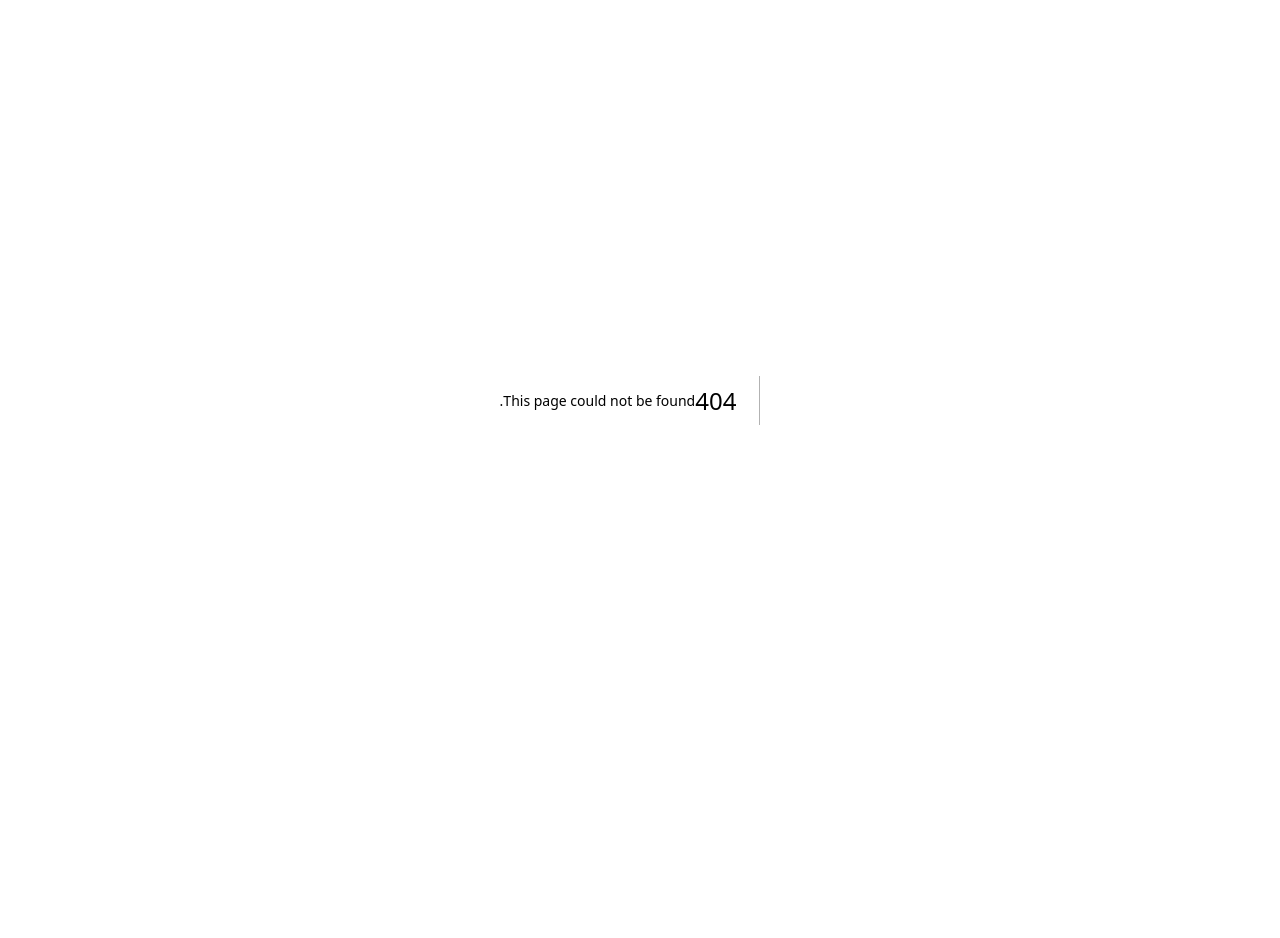
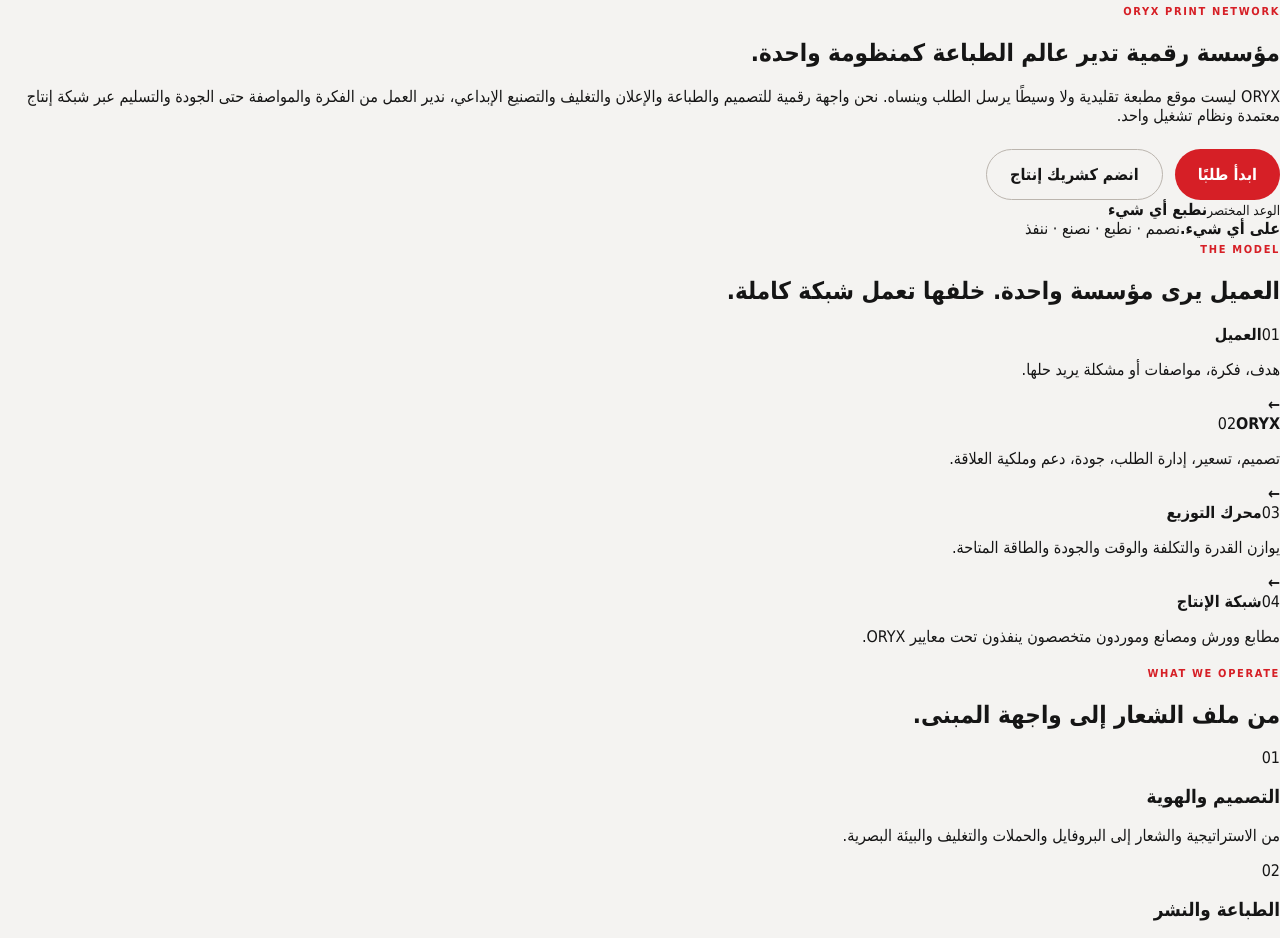
Before and after one commit to skandermahyoub/oryx-print-network, a Next.js app: page /about in a window 1280 px wide. Before the commit this address had no page. Shown: the top 938 px of the page. Before the commit the page ends 800 px from the top, so only its background shows below. Built offline with nearby package versions, Linux system fonts and the light colour scheme.

Commit message:
feat: build ORYX institutional guide and operating manifesto

```diff
--- /dev/null
+++ b/src/app/about/page.tsx
@@ -0,0 +1,116 @@
+import Link from "next/link";
+import type { Metadata } from "next";
+
+export const metadata:Metadata={
+  title:"من هي ORYX | المؤسسة الرقمية للطباعة والإنتاج الإبداعي",
+  description:"ORYX مؤسسة رقمية تدير التصميم والطباعة والإعلان والتغليف والتصنيع الإبداعي عبر شبكة إنتاج موحدة ونظام تشغيل واحد."
+};
+
+const capabilities=[
+  ["التصميم والهوية","من الاستراتيجية والشعار إلى البروفايل والحملات والتغليف والبيئة البصرية."],
+  ["الطباعة والنشر","مطبوعات الشركات والكتب والمجلات والتقاويم والنماذج والملصقات والتشطيبات."],
+  ["الإعلان والواجهات","لوحات، حروف مضيئة، واجهات، حملات شوارع، مركبات وإرشاد مكاني."],
+  ["التصنيع الإبداعي","ليزر، أكريليك، خشب، ستاندات، مجسمات، دروع وعناصر عرض مخصصة."],
+  ["التغليف والهدايا","علب وأكياس وليبل وهدايا مؤسسية وملابس ومنتجات دعائية."],
+  ["المعارض والفعاليات","هوية وتجهيز شامل للمؤتمرات والمعارض والافتتاحات والحملات الموسمية."]
+];
+
+const principles=[
+  ["واجهة واحدة","العميل لا يطارد المصمم والمطبعة والليزر والمركب والمورد. ORYX تدير النتيجة كاملة."],
+  ["المواصفة تدخل مرة واحدة","بيانات الطلب تنتقل من العرض إلى التصميم والإنتاج والجودة والتسليم دون إعادة كتابة."],
+  ["إنتاج موزع ومسؤولية موحدة","يمكن أن ينفذ الطلب أكثر من شريك إنتاج، بينما تبقى ORYX مسؤولة عن الجودة والموعد والتجربة."],
+  ["التسعير لا يُخمن","الخدمة التي لا تملك قاعدة سعر معتمدة أو تكلفة شريك صالحة تتحول إلى عرض سعر حقيقي."],
+  ["الشريك يكبر معنا","المطابع والورش والمصانع المساندة تدخل الشبكة بقدراتها وأسعار ORYX وطاقتها الإنتاجية."],
+  ["نبتكر الطلب أيضًا","Projects Lab يصنع مجلات وأدلة وحملات ومبادرات ومنتجات موسمية ثم يبني حولها صفقات ورعايات."]
+];
+
+export default function AboutPage(){
+  return <main className="about-page">
+    <section className="about-hero">
+      <div>
+        <span className="eyebrow">ORYX PRINT NETWORK</span>
+        <h1>مؤسسة رقمية تدير عالم الطباعة كمنظومة واحدة.</h1>
+        <p>ORYX ليست موقع مطبعة تقليدية ولا وسيطًا يرسل الطلب وينساه. نحن واجهة رقمية للتصميم والطباعة والإعلان والتغليف والتصنيع الإبداعي، ندير العمل من الفكرة والمواصفة حتى الجودة والتسليم عبر شبكة إنتاج معتمدة ونظام تشغيل واحد.</p>
+        <div className="hero-actions">
+          <Link className="primary-button" href="/order/new">ابدأ طلبًا</Link>
+          <Link className="secondary-button" href="/partners">انضم كشريك إنتاج</Link>
+        </div>
+      </div>
+      <div className="about-manifesto">
+        <small>الوعد المختصر</small>
+        <strong>نطبع أي شيء<br/>على أي شيء.</strong>
+        <span>نصمم · نطبع · نصنع · ننفذ</span>
+      </div>
+    </section>
+
+    <section className="about-model">
+      <div className="about-section-title">
+        <span className="eyebrow">THE MODEL</span>
+        <h2>العميل يرى مؤسسة واحدة. خلفها تعمل شبكة كاملة.</h2>
+      </div>
+      <div className="about-flow">
+        <article><span>01</span><strong>العميل</strong><p>هدف، فكرة، مواصفات أو مشكلة يريد حلها.</p></article>
+        <b>←</b>
+        <article className="focus"><span>02</span><strong>ORYX</strong><p>تصميم، تسعير، إدارة الطلب، جودة، دعم وملكية العلاقة.</p></article>
+        <b>←</b>
+        <article><span>03</span><strong>محرك التوزيع</strong><p>يوازن القدرة والتكلفة والوقت والجودة والطاقة المتاحة.</p></article>
+        <b>←</b>
+        <article><span>04</span><strong>شبكة الإنتاج</strong><p>مطابع وورش ومصانع وموردون متخصصون ينفذون تحت معايير ORYX.</p></article>
+      </div>
+    </section>
+
+    <section className="about-capabilities">
+      <div className="about-section-title">
+        <span className="eyebrow">WHAT WE OPERATE</span>
+        <h2>من ملف الشعار إلى واجهة المبنى.</h2>
+      </div>
+      <div className="about-capability-grid">
+        {capabilities.map(([title,description],index)=><article key={title}>
+          <span>{String(index+1).padStart(2,"0")}</span>
+          <h3>{title}</h3>
+          <p>{description}</p>
+        </article>)}
+      </div>
+      <Link className="about-inline-link" href="/services">استكشف موسوعة الخدمات ←</Link>
+    </section>
+
+    <section className="about-operating">
+      <div className="about-section-title light">
+        <span className="eyebrow light">HOW ORYX THINKS</span>
+        <h2>لا نبيع مطبوعًا فقط. ندير نتيجة.</h2>
+      </div>
+      <div className="about-principle-grid">
+        {principles.map(([title,description],index)=><article key={title}>
+          <span>{String(index+1).padStart(2,"0")}</span>
+          <strong>{title}</strong>
+          <p>{description}</p>
+        </article>)}
+      </div>
+    </section>
+
+    <section className="about-audiences">
+      <div>
+        <span className="eyebrow">WHO WE SERVE</span>
+        <h2>من طلب فردي دقيق إلى عقد مؤسسي سنوي.</h2>
+      </div>
+      <div className="about-audience-cloud">
+        {["الشركات","المصانع","البنوك","المنظمات","المتاجر","المطاعم","الفنادق","المدارس","الجامعات","العيادات","المقاولون","العلامات التجارية","الفعاليات","الناشرون","المؤسسات الحكومية","الأفراد"].map(item=><span key={item}>{item}</span>)}
+      </div>
+    </section>
+
+    <section className="about-lab">
+      <div>
+        <span className="eyebrow">ORYX PROJECTS LAB</span>
+        <h2>وأحيانًا لا ننتظر العميل أصلًا.</h2>
+        <p>نبتكر مجلة، دليلًا، حملة توعية، منتجًا موسميًا أو مشروع رعاية من الصفر، ثم نحوله داخل النظام إلى ميزانية ومخرجات وشركاء ورعاة وصفقات قابلة للقياس.</p>
+      </div>
+      <Link className="primary-button" href="/projects">دخول مختبر المشاريع</Link>
+    </section>
+
+    <section className="about-closing">
+      <span>ORYX</span>
+      <h2>طباعة أكثر ذكاءً. إنتاج أكثر اتساعًا. مسؤولية واحدة.</h2>
+      <Link href="/order/new">ماذا تريد أن نصنع لك اليوم؟ ←</Link>
+    </section>
+  </main>;
+}
```
